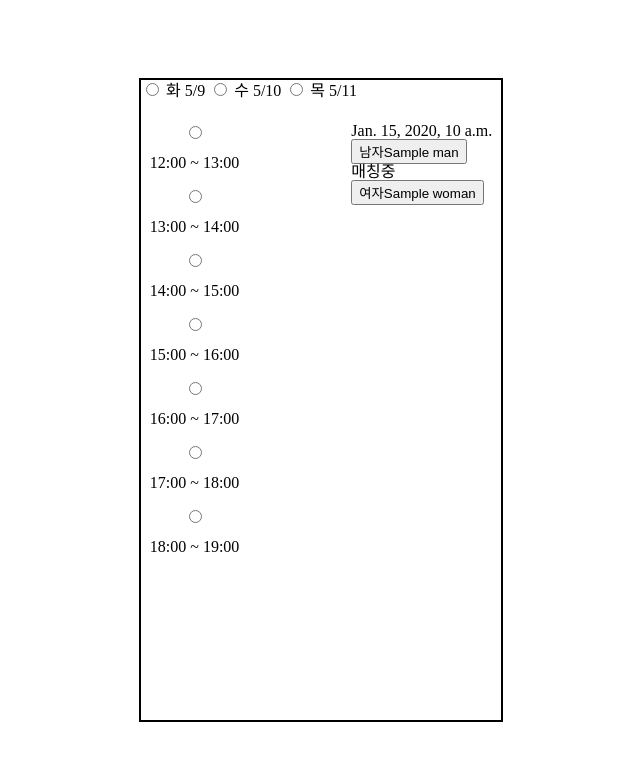
After one commit to heondolee/Blind_Booth, a Django app: template templates/reserve_page.html in a window 1280 px wide. The commit adds this page. Shown: the top 761 px of the page, without its empty margins (319-959 px from the left). Run offline with Django 4.2, Linux system fonts and the light colour scheme; the template is opened without the code that fills it: most values are stand-ins (such as "Sample title", 1, 10 or a date in 2020); some libraries are stand-ins or nearby versions.

Commit message:
reserve_page의 day, slot 성공

```diff
--- a/blind/urls.py
+++ b/blind/urls.py
@@ -11,9 +11,11 @@ app_name = "blind"
 urlpatterns = [
     path('admin/', admin.site.urls),
     path('', views.reservation, name='reservation'),
+    path('reserve_page/<int:day>/<int:slot>', views.reserve_page, name='reserve_page'),
     path("logout/", views.log_out, name="log_out"),
     path("info_update/", views.info_update, name="info_update"),
     path("accounts/", include('allauth.urls')),
+    path("detail/", views.detail, name="detail"),
     path('csvToModel', views.csvToModel, name='csvToModel'), # db 설정용 url
 
 ]+ static(settings.STATIC_URL, document_root = settings.STATIC_ROOT) +static(settings.MEDIA_URL, document_root = settings.MEDIA_ROOT)
--- a/static/css/reservation.css
+++ b/static/css/reservation.css
@@ -16,3 +16,27 @@ body {
         height: 100%;
     }
 }
+
+.content-box {
+    display: flex;
+    flex-direction: column;
+    gap: 1.5rem;
+}
+
+.big-time-box {
+    display: flex;
+    justify-content: center;
+    gap: 7rem;
+}
+
+#left-time-box {
+    display: flex;
+    flex-direction: column;
+    gap: 1rem;
+}
+
+.right-time-box {
+    display: flex;
+    flex-direction: column;
+    gap: 1rem;
+}
--- /dev/null
+++ b/templates/reserve_page.html
@@ -0,0 +1,109 @@
+{% extends 'base.html'%} {%block content%}
+{% load socialaccount %}
+{% load static %}
+<!-- 여기서 부터 넣으면 됨 -->
+<form id="dayslotform" action="/reserve_page/1/12" method="post">
+  {% csrf_token %}
+  <div class="content-box">
+    <fieldset id="group1">
+      {% if menu_day == 1 %}
+      <input type="radio" name="day" value="1" id="menu-day1" checked/>
+      {% else %}
+      <input type="radio" name="day" value="1" id="menu-day1" />
+      {% endif %}
+      화 5/9
+      {% if menu_day == 2 %}
+      <input type="radio" name="day" value="2" id="menu-day2" checked/>
+      {% else %}
+      <input type="radio" name="day" value="2" id="menu-day2" />
+      {% endif %}
+      수 5/10
+      {% if menu_day == 3 %}
+      <input type="radio" name="day" value="3" id="menu-day3" checked/>
+      {% else %}
+      <input type="radio" name="day" value="3" id="menu-day3" />
+      {% endif %}
+      목 5/11
+    </fieldset>
+    <div class="big-time-box">
+      <fieldset id="left-time-box">
+        {% csrf_token %}
+        {% if menu_slot == 12 %}
+        <input type="radio" name="timeSlot" value="12" id="menu-timeSlot12" checked/>
+        {% else %}
+        <input type="radio" name="timeSlot" value="12" id="menu-timeSlot12" />
+        {% endif %}
+          12:00 ~ 13:00
+        {% if menu_slot == 13 %}
+        <input type="radio" name="timeSlot" value="13" id="menu-timeSlot13" checked/>
+        {% else %}
+        <input type="radio" name="timeSlot" value="13" id="menu-timeSlot13" />
+        {% endif %}
+          13:00 ~ 14:00
+        {% if menu_slot == 14 %}
+        <input type="radio" name="timeSlot" value="14" id="menu-timeSlot14" checked/>
+        {% else %}
+        <input type="radio" name="timeSlot" value="14" id="menu-timeSlot14" />
+        {% endif %}
+          14:00 ~ 15:00
+        {% if menu_slot == 15 %}
+        <input type="radio" name="timeSlot" value="15" id="menu-timeSlot15" checked/>
+        {% else %}
+        <input type="radio" name="timeSlot" value="15" id="menu-timeSlot15" />
+        {% endif %}
+          15:00 ~ 16:00
+        {% if menu_slot == 16 %}
+        <input type="radio" name="timeSlot" value="16" id="menu-timeSlot16" checked/>
+        {% else %}
+        <input type="radio" name="timeSlot" value="16" id="menu-timeSlot16" />
+        {% endif %}
+          16:00 ~ 17:00
+        {% if menu_slot == 17 %}
+        <input type="radio" name="timeSlot" value="17" id="menu-timeSlot17" checked/>
+        {% else %}
+        <input type="radio" name="timeSlot" value="17" id="menu-timeSlot17" />
+        {% endif %}
+          17:00 ~ 18:00
+        {% if menu_slot == 18 %}
+        <input type="radio" name="timeSlot" value="18" id="menu-timeSlot18" checked/>
+        {% else %}
+        <input type="radio" name="timeSlot" value="18" id="menu-timeSlot18" />
+        {% endif %}
+        18:00 ~ 19:00
+      </fieldset>
+      <div class="right-time-box">
+        {% for timeBox in fillteredTimeBoxs%}
+        <div class="box-timeBox">
+          <div class="timebox-timeMin">{{timeBox.timeMin}}</div>
+          <div class="box-gender">
+            <form action="{% url 'blind:detail'%}" method="post">
+              <button type="submit" class="btn-man" value="1" name="selectedGender">남자{{timeBox.man}}</button>
+              <div>매칭중</div>
+              <button type="submit" class="btn-woman" value="2" name="selectedGender">여자{{timeBox.woman}}</button>
+            </form>
+          </div>
+        </div>
+        {% endfor %}
+      </div>
+    </div>
+  </div>
+</form>
+
+<script>
+  const dayslotform = document.getElementById("dayslotform");
+  const radios = document.getElementsByName("day");
+  const radios2 = document.getElementsByName("timeSlot");
+  radios.forEach(radio => {
+    radio.addEventListener("click", () => {
+      dayslotform.submit(); // 라디오 버튼을 클릭할 때 폼을 자동으로 제출합니다.
+    });
+  });
+  radios2.forEach(radio2 => {
+    radio2.addEventListener("click", () => {
+      dayslotform.submit(); // 라디오 버튼을 클릭할 때 폼을 자동으로 제출합니다.
+    });
+  });
+</script>
+
+<!-- 여기까지-->
+{% endblock content %}>
```
Also changed, not shown: blind/views.py (+37 -3 lines), templates/detail.html (added, +7 -0 lines), templates/reservation.html (+8 -6 lines).
